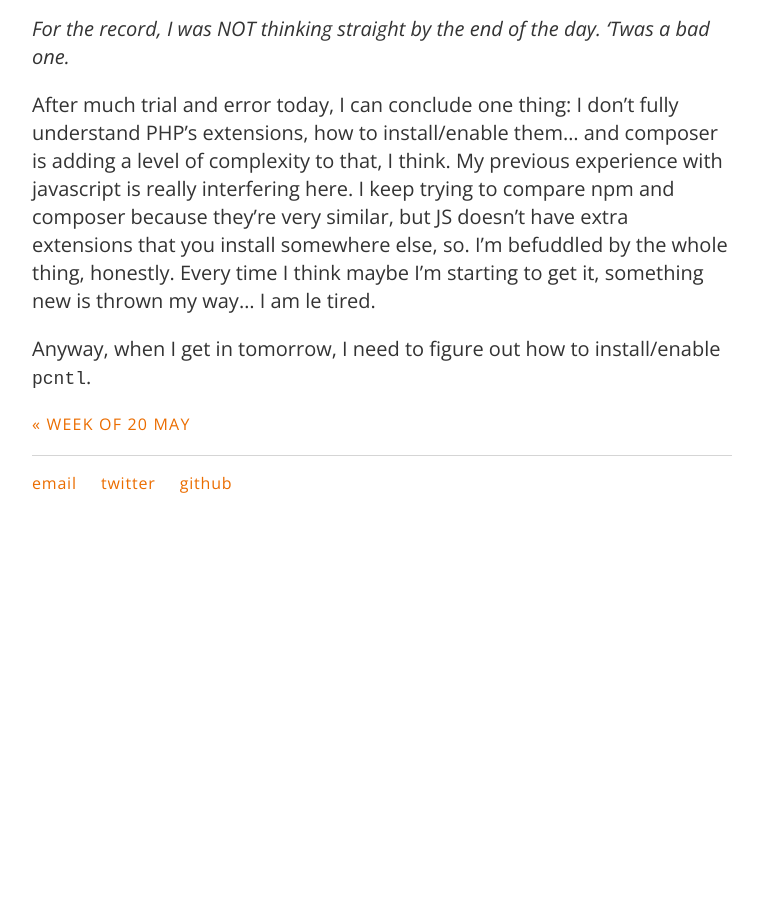
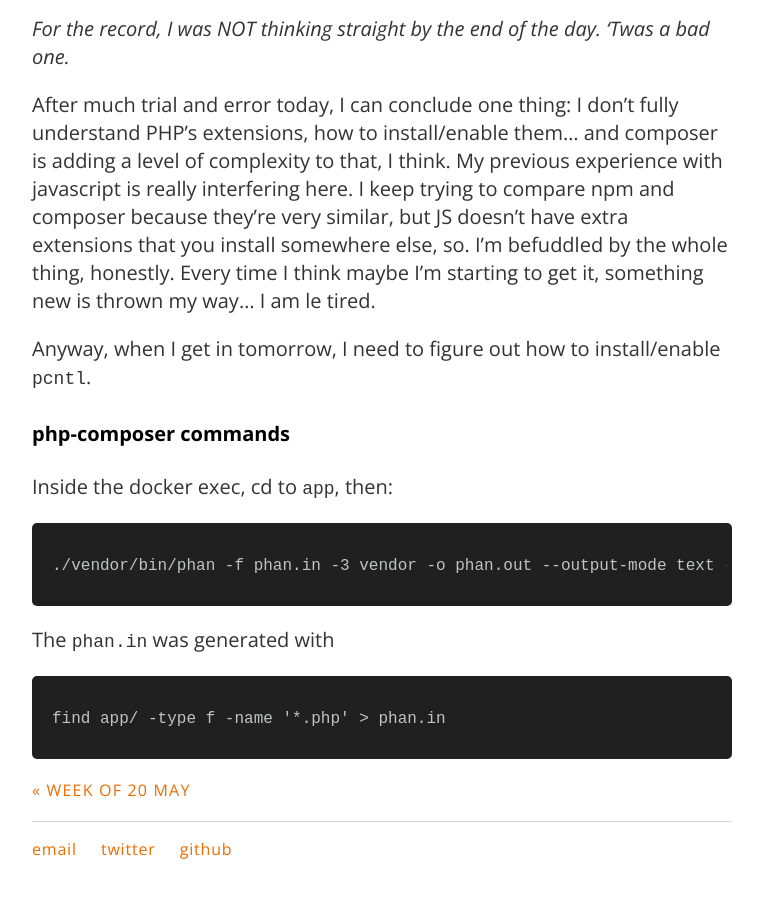
Before and after one commit to carylwyatt/carylwyatt.github.io, a Jekyll site: the page built from _posts/2019-05-28-week-of-28-may.md, in a window 1280 px wide and 900 px high, scrolled down 1599 px. Shown: the whole window, without its empty margins (258-1021 px from the left). Built offline with Jekyll 4.4.1, drawn with Linux system fonts in a browser that asks for light colours; emoji names are drawn with the system emoji font; before the commit the page ends 2133 px from its top, so only the background shows below that.

Commit message:
thursday again

````diff
--- a/_posts/2019-05-28-week-of-28-may.md
+++ b/_posts/2019-05-28-week-of-28-may.md
@@ -31,3 +31,15 @@ This afternoon involved me struggling to get composer to install anything other
 After much trial and error today, I can conclude one thing: I don't fully understand PHP's extensions, how to install/enable them... and composer is adding a level of complexity to that, I think. My previous experience with javascript is really interfering here. I keep trying to compare npm and composer because they're very similar, but JS doesn't have extra extensions that you install somewhere else, so. I'm befuddled by the whole thing, honestly. Every time I think maybe I'm starting to get it, something new is thrown my way... I am le tired.
 
 Anyway, when I get in tomorrow, I need to figure out how to install/enable `pcntl`.
+
+#### php-composer commands
+
+Inside the docker exec, cd to `app`, then:
+```
+./vendor/bin/phan -f phan.in -3 vendor -o phan.out --output-mode text --progress-bar --processes 2 --minimum-severity 5 --signature-compatibility -i
+```
+
+The `phan.in` was generated with
+```
+find app/ -type f -name '*.php' > phan.in
+```
````
